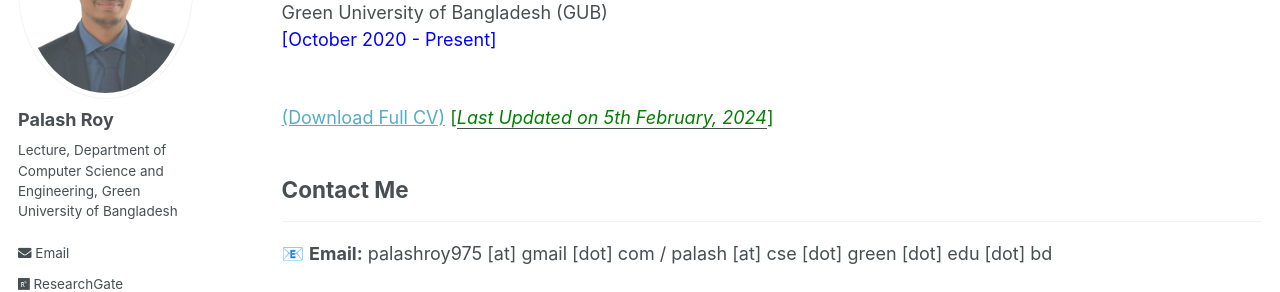
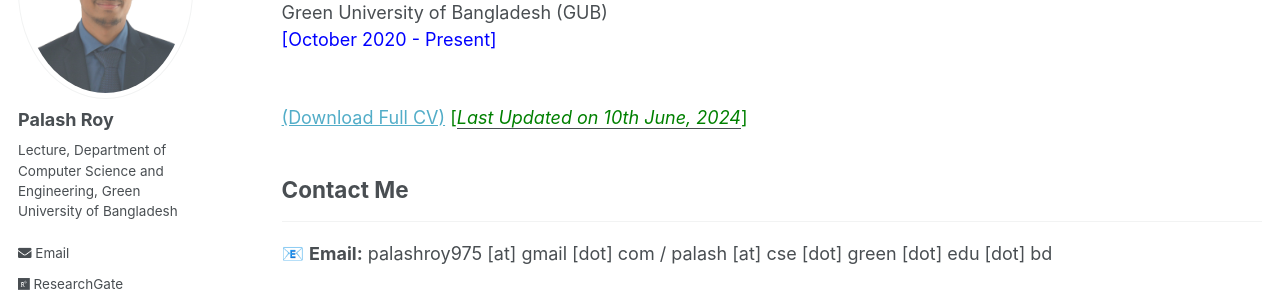
Before and after one commit to PalashRoy975/PalashRoy975.github.io, a Jekyll site: the page built from _pages/cv.md, in a window 1280 px wide and 900 px high, scrolled down 509 px. Shown: the part 153-445 px from the top of the window. Built offline with Jekyll 4.4.1, drawn with Linux system fonts in a browser that asks for light colours.

Commit message:
Update cv.md

```diff
--- a/_pages/cv.md
+++ b/_pages/cv.md
@@ -25,7 +25,7 @@ Green University of Bangladesh (GUB)<br />
 <span style ="color:blue"> [October 2020 - Present] </span>
 <br /><br />
 
-[(Download Full CV)](https://PalashRoy975.github.io/files/Palash_Roy_CV_Updated_05_02_2024.pdf) <span style ="color:Green"> [<ins>*Last Updated on 5th February, 2024*</ins>] </span>
+[(Download Full CV)](https://PalashRoy975.github.io/files/Palash_Roy_CV_Updated_10_06_2024.pdf) <span style ="color:Green"> [<ins>*Last Updated on 10th June, 2024*</ins>] </span>
 
 ## Contact Me
 -------------
```
